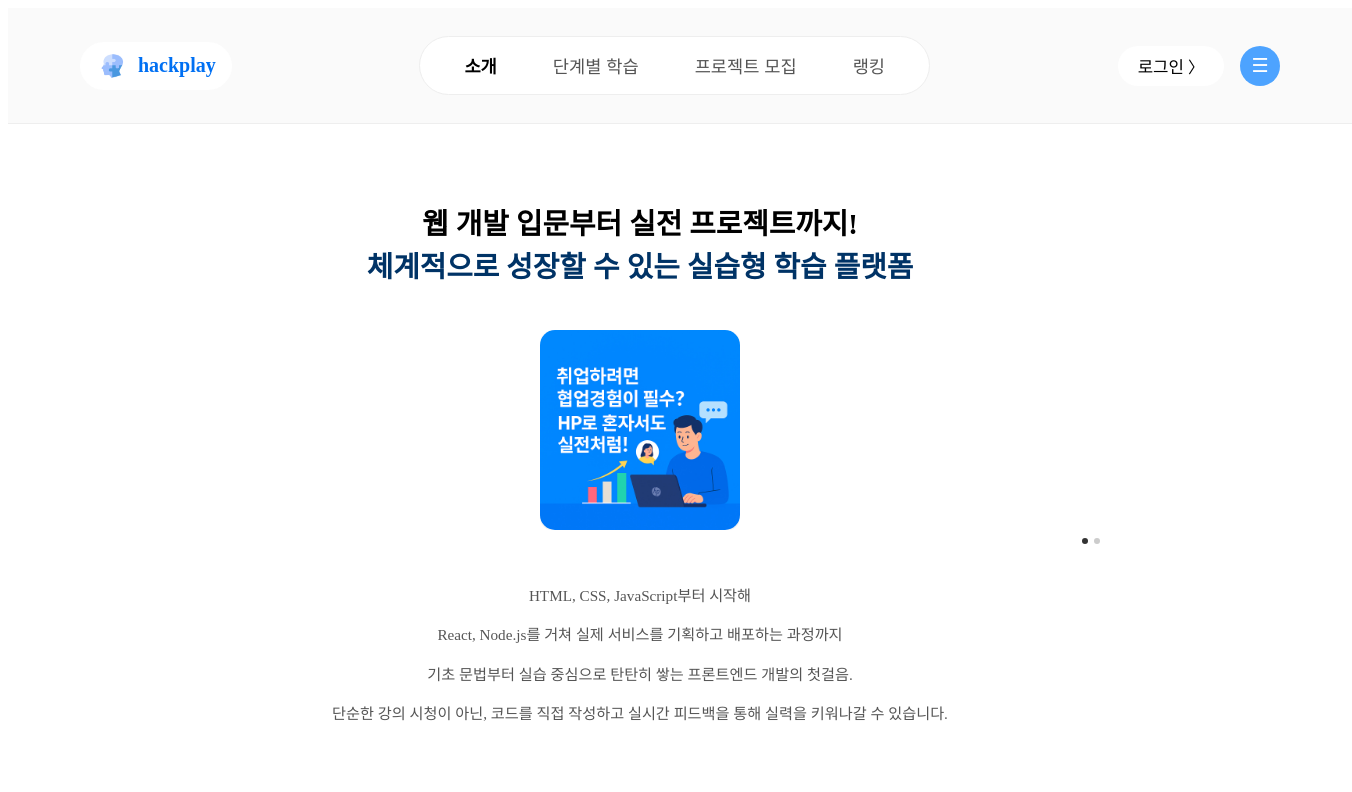
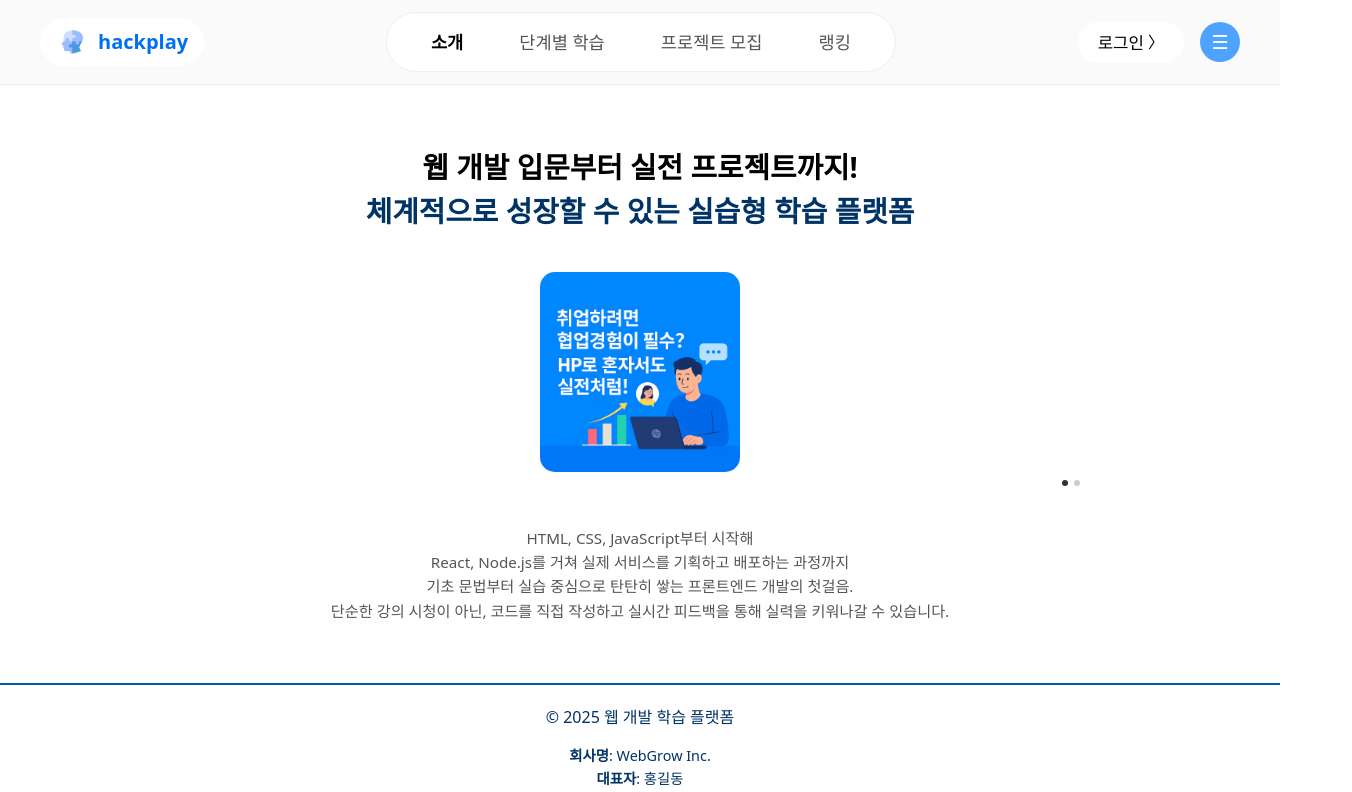
Before and after one commit to hackathon-education/hackplay_front, a React (Vite) app: page / in a window 1280 px wide. Shown: the top 792 px of the page, 1352 px wide, since content can reach past the window. Built offline with nearby package versions, Linux system fonts and the light colour scheme.

Commit message:
✨ feat: Tailwind CSS 설치 및 초기 설정 (#8)
- package.json 및 package-lock.json에 Tailwind CSS 및 관련 패키지 추가
- Vite 설정 파일에 Tailwind CSS 플러그인 통합
- 새로운 스타일 파일(styles.css) 생성 및 Tailwind CSS 임포트 추가

```diff
--- a/package.json
+++ b/package.json
@@ -10,9 +10,11 @@
     "preview": "vite preview"
   },
   "dependencies": {
+    "@tailwindcss/vite": "^4.1.12",
     "react": "^19.0.0",
     "react-dom": "^19.0.0",
-    "react-router-dom": "^7.5.3"
+    "react-router-dom": "^7.5.3",
+    "tailwindcss": "^4.1.12"
   },
   "devDependencies": {
     "@eslint/js": "^9.21.0",
--- a/src/main.tsx
+++ b/src/main.tsx
@@ -1,6 +1,7 @@
 import { StrictMode } from 'react';
 import { createRoot } from 'react-dom/client';
 import App from './App';
+import './styles.css';
 
 createRoot(document.getElementById('root')!).render(
   <StrictMode>
--- /dev/null
+++ b/src/styles.css
@@ -0,0 +1 @@
+@import 'tailwindcss';
--- a/vite.config.ts
+++ b/vite.config.ts
@@ -1,8 +1,9 @@
 import { defineConfig } from 'vite';
 import react from '@vitejs/plugin-react';
+import tailwindcss from '@tailwindcss/vite';
 
 export default defineConfig({
-  plugins: [react()],
+  plugins: [react(), tailwindcss()],
   server: {
     port: 5678,
   },
```
Also changed, not shown: 1 other file (tests, documents, lock files or other folders).
